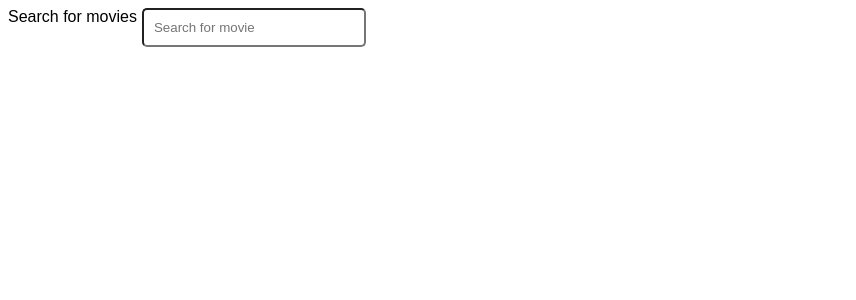
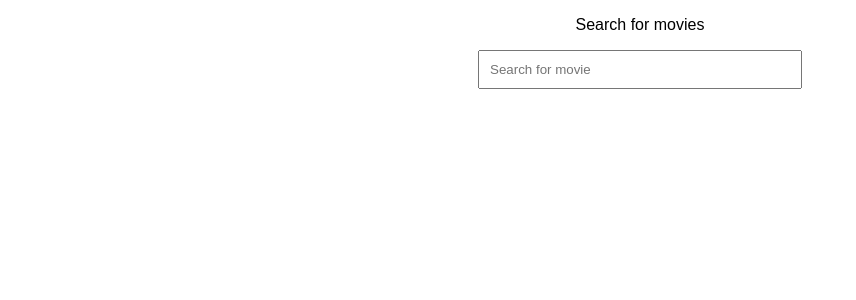
Before and after one commit to ajay-kiran-reddy/react-apps, a React (Vite) app: page /autoComplete in a window 1280 px wide. Shown: the top 300 px of the page, without its empty margins (0-856 px from the left). Built offline with nearby package versions, Linux system fonts and the light colour scheme.

Commit message:
deleting file

```diff
--- a/src/App.css
+++ b/src/App.css
@@ -7,6 +7,7 @@ body {
   text-align: center;
   height: 100vh;
   position: relative;
+  margin: 1rem;
 }
 
 .cardContainer {
--- a/src/components/autoComplete/AutoComplete.tsx
+++ b/src/components/autoComplete/AutoComplete.tsx
@@ -1,7 +1,6 @@
 import { useState } from "react";
 import "./auto.css";
 import { useFetch } from "./useFetch";
-import _ from "lodash";
 
 interface AutoCompleteProps {
   id: string;
@@ -54,9 +53,9 @@ const AutoComplete = (props: AutoCompleteProps) => {
     if (event.key === "Enter") {
       if (activeIndex === null) {
         setActiveIndex(0);
-        setQuery(data[0].title);
+        setQuery(data[0]?.title);
       } else {
-        setQuery(data[activeIndex].title);
+        setQuery(data[activeIndex]?.title);
       }
       setAutoComp(false);
       return;
@@ -90,10 +89,10 @@ const AutoComplete = (props: AutoCompleteProps) => {
   };
 
   return (
-    <div className="container">
+    <div className="auto-container">
       <label>{label}</label>
       <input
-        className="input"
+        className="auto-input"
         placeholder={placeholder}
         id={id}
         value={query}
--- a/src/components/autoComplete/AutoCompleteLandingPage.tsx
+++ b/src/components/autoComplete/AutoCompleteLandingPage.tsx
@@ -25,7 +25,7 @@ const AutoCompleteLandingPage = () => {
         debounceWait={400}
         errorMessage={"Something has gone wrong"}
         emptyDataMessage={"No movie found with the given name"}
-        maxItems={5}
+        maxItems={10}
       />
     </div>
   );
--- a/src/components/autoComplete/auto.css
+++ b/src/components/autoComplete/auto.css
@@ -2,7 +2,7 @@
   margin: auto;
 }
 
-.input {
+.auto-input {
   padding: 10px;
   width: 300px;
   margin: auto;
--- a/src/components/autoComplete/useFetch.ts
+++ b/src/components/autoComplete/useFetch.ts
@@ -30,8 +30,6 @@ const useFetch = (
   );
 
   useEffect(() => {
-    console.log(query, "[query]");
-    console.log(autocomplete, "[auto complete]");
     if (!query || !autocomplete) {
       setData(null);
       setError(null);
--- a/src/components/fileExplorer/FileExplorer.tsx
+++ b/src/components/fileExplorer/FileExplorer.tsx
@@ -23,6 +23,7 @@ const FileExplorerTree = (props: any) => {
     open: false,
     activeId: null,
   });
+  const [fileData, setFileData] = useState(data);
 
   const handleHideFolder = () => {
     setHide(!hide);
@@ -59,7 +60,6 @@ const FileExplorerTree = (props: any) => {
 
     if (event.keyCode === 13) {
       if (isEdititng) {
-        console.log(isEdititng, "[is eiting]");
         onEditDataCb({ name: inputValue, itemId: selectedNode.folderId });
       } else {
         onAddDataCb(data);
@@ -86,6 +86,7 @@ const FileExplorerTree = (props: any) => {
 
   const handleDeleteData = (cbData: any) => {
     const { isFolder, folderId } = cbData;
+    setInputValue("");
     const resultTree = deleteNode(data, folderId, isFolder);
     return resultTree;
   };
@@ -96,6 +97,7 @@ const FileExplorerTree = (props: any) => {
     isFolder: boolean
   ) => {
     event.stopPropagation();
+    setInputValue("test");
     onDeleteDataCb({
       folderId,
       isFolder,
@@ -103,7 +105,6 @@ const FileExplorerTree = (props: any) => {
   };
 
   const handleEditClick = (event: any, folderData: any) => {
-    console.log("clicking edit icon", folderData);
     event.stopPropagation();
     setIsEditing(true);
     setShowInput(true);
@@ -118,6 +119,7 @@ const FileExplorerTree = (props: any) => {
     const { name, itemId } = cbData;
     const resultTree = editNode(data, itemId, name);
     setIsEditing(false);
+    // setFileData(resultTree);
     return resultTree;
   };
 
@@ -166,7 +168,9 @@ const FileExplorerTree = (props: any) => {
             <div
               style={{ display: hide ? "none" : "block", marginLeft: "15px" }}
             >
-              {data?.children.map((d: any) => {
+              {data?.children
+                .filter((dt: any) => dt.id)
+                .map((d: any) => {
                   return (
                     <FileExplorerTree
                       data={d}
@@ -234,6 +238,7 @@ const FileExplorer = () => {
   const handleDeleteData = (cbData: any) => {
     const { isFolder, folderId } = cbData;
     const results = deleteNode(data, folderId, isFolder);
+    console.log(results, "[RESULTS]");
     setData(results);
   };
 
--- a/src/components/fileExplorer/useFileActions.ts
+++ b/src/components/fileExplorer/useFileActions.ts
@@ -23,25 +23,19 @@ const useFileActions = () => {
     }
   };
 
-  let parent: any = [];
-
   const deleteNode = (tree: any, folderId: number, isFolder: boolean) => {
-    console.log(tree, folderId, isFolder, "TREE");
-    console.log(parent, "[parent]");
     if (tree.id === folderId) {
-      console.log("record matched");
       if (isFolder) {
         tree.children = [];
       } else {
-        tree = parent.filter((data: any) => data.id !== folderId);
-        console.log(tree, "[TREE FILTERED]");
-        return tree;
+        delete tree.id;
+        delete tree.name;
+        delete tree.isFolder;
+        delete tree.children;
       }
+      return tree;
     } else {
       let filterdData = [];
-      if (tree.isFolder) {
-        parent = tree.children;
-      }
       filterdData = tree?.children?.map((child: any) => {
         return deleteNode(child, folderId, isFolder);
       });
--- a/src/components/nestedComments/useComments.tsx
+++ b/src/components/nestedComments/useComments.tsx
@@ -9,9 +9,6 @@ const useComments = () => {
       likes: 0,
     };
     tree = Array.isArray(tree) ? tree : [tree];
-
-    console.log(parentId, "[PARENT ID]");
-
     /** If parent is is available identify the index of the parent and
      * insert the new comment in the respective children.
      * else insert it in the main tree array.
@@ -22,7 +19,6 @@ const useComments = () => {
         tree[targetIndex].children.push(newComment);
         return tree;
       } else {
-        console.log("inside else");
         let filteredData: any = [];
         filteredData = tree.map((child: Comment) => {
           return addComment(child, comment, child.id);
@@ -36,8 +32,6 @@ const useComments = () => {
   };
 
   const editComment = (tree: any, comment: string, parentId: number) => {
-    console.log(tree, "[tree]");
-    console.log(parentId, "parentid");
     const targetIndex = tree.findIndex((com: any) => com.id === parentId);
     if (targetIndex !== -1) {
       tree[targetIndex].comment = comment;
```
Lines whose indentation alone changed are shown as unchanged.
